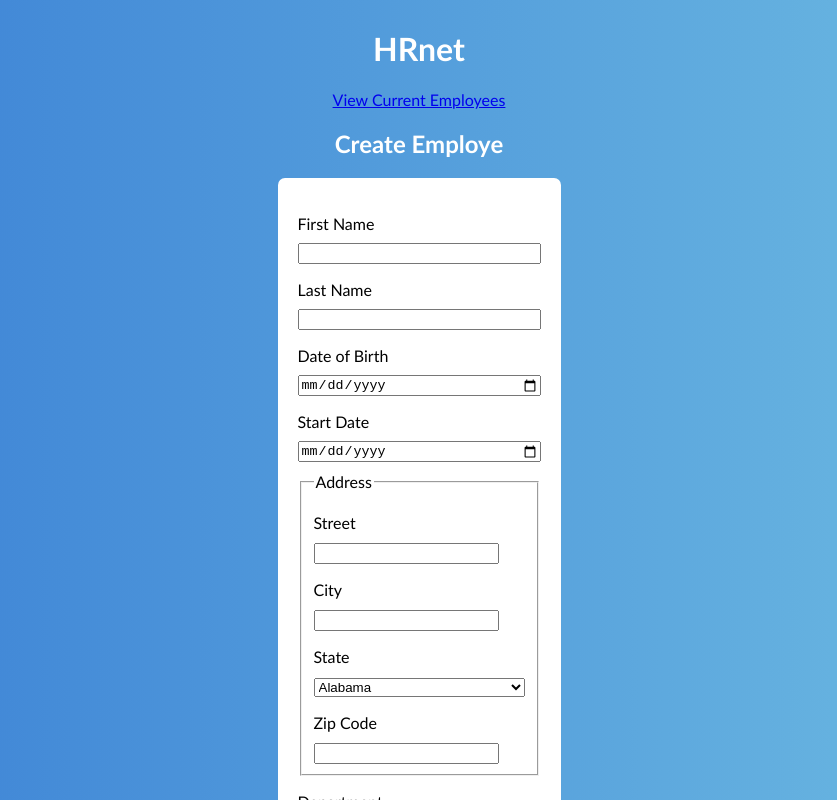
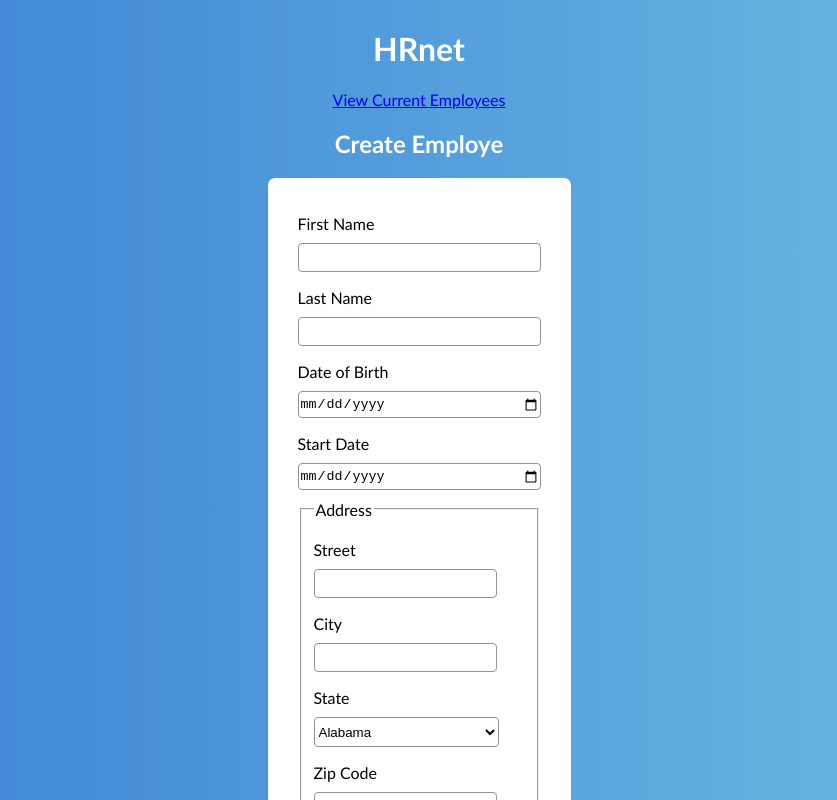
Before and after one commit to geo-tp/HRnet-Data-Table, a React (Create React App) app: page / in a window 1280 px wide. Shown: the top 800 px of the page, without its empty margins (221-1058 px from the left). Built offline with nearby package versions, Linux system fonts and the light colour scheme.

Commit message:
add fixed width for datatable

```diff
--- a/public/css/style.css
+++ b/public/css/style.css
@@ -29,8 +29,22 @@ button:hover {
   display: flex;
   flex-direction: column;
   background-color: white;
-  padding: 20px;
+  padding: 20px 30px;
   border-radius: 7px;
+}
+.employee-create-form input {
+  height: 25px;
+  border-radius: 4px;
+  border: 1px solid #939393;
+}
+.employee-create-form fieldset select {
+  width: 88%;
+}
+.employee-create-form select {
+  height: 30px;
+  border: 1px solid #939393;
+  background-color: white;
+  border-radius: 4px;
 }
 .employee-create-form__button {
   width: 80px;
@@ -100,13 +114,16 @@ button:hover {
   padding: 20px;
   border: 1px solid #e1e1e1;
   border-radius: 5px;
-  font-family: "Gill Sans", "Gill Sans MT", Calibri, "Trebuchet MS", sans-serif;
-  max-width: 1200px;
   background-color: white;
 }
 .datatable table {
   border-collapse: collapse;
   width: 100%;
+}
+@media screen and (max-width: 700px) {
+  .datatable {
+    width: 100%;
+  }
 }
 
 .datatable-utilities {
@@ -226,7 +243,7 @@ button:hover {
     display: table-cell;
   }
 }
-@media screen and (max-width: 500px) {
+@media screen and (max-width: 395px) {
   .datatable-body tr td {
     display: none;
   }
@@ -243,6 +260,9 @@ button:hover {
   color: #484848;
   font-size: 0.9em;
 }
+.datatable-head th:hover {
+  opacity: 0.85;
+}
 @media screen and (max-width: 700px) {
   .datatable-head th {
     display: none;
@@ -257,7 +277,7 @@ button:hover {
     display: table-cell;
   }
 }
-@media screen and (max-width: 500px) {
+@media screen and (max-width: 395px) {
   .datatable-head th {
     display: none;
   }
@@ -348,5 +368,8 @@ button:hover {
   margin: 50px 0px;
   margin-top: 0px;
 }
+.datatable-container .datatable {
+  width: 800px;
+}
 
 /*# sourceMappingURL=style.css.map */
--- a/sass/components/_datatable-body.scss
+++ b/sass/components/_datatable-body.scss
@@ -55,7 +55,7 @@
     }
   }
 
-  @include mobile-design {
+  @include small-mobile-design {
     & tr {
       & td {
         display: none;
--- a/sass/components/_datatable-head.scss
+++ b/sass/components/_datatable-head.scss
@@ -6,6 +6,10 @@
     text-align: left;
     color: $color10;
     font-size: 0.9em;
+
+    &:hover {
+      opacity: 0.85;
+    }
   }
 
   @include tablet-design {
@@ -26,7 +30,7 @@
     }
   }
 
-  @include mobile-design {
+  @include small-mobile-design {
     & th {
       display: none;
 
--- a/sass/components/_datatable.scss
+++ b/sass/components/_datatable.scss
@@ -2,12 +2,14 @@
   padding: 20px;
   border: 1px solid $color4;
   border-radius: 5px;
-  font-family: "Gill Sans", "Gill Sans MT", Calibri, "Trebuchet MS", sans-serif;
-  max-width: 1200px;
   background-color: $color1;
 
   & table {
     border-collapse: collapse;
     width: 100%;
   }
+
+  @include tablet-design {
+    width: 100%;
+  }
 }
--- a/sass/components/_employee-create-form.scss
+++ b/sass/components/_employee-create-form.scss
@@ -2,8 +2,27 @@
   display: flex;
   flex-direction: column;
   background-color: $color1;
-  padding: 20px;
+  padding: 20px 30px;
   border-radius: 7px;
+
+  & input {
+    height: 25px;
+    border-radius: 4px;
+    border: 1px solid $color7;
+  }
+
+  & fieldset {
+    & select {
+      width: 88%;
+    }
+  }
+
+  & select {
+    height: 30px;
+    border: 1px solid $color7;
+    background-color: $color1;
+    border-radius: 4px;
+  }
 
   &__button {
     width: 80px;
--- a/sass/containers/_datatable-container.scss
+++ b/sass/containers/_datatable-container.scss
@@ -3,4 +3,8 @@
   justify-content: center;
   margin: 50px 0px;
   margin-top: 0px;
+
+  & .datatable {
+    width: 800px;
+  }
 }
--- a/sass/utils/_mixins.scss
+++ b/sass/utils/_mixins.scss
@@ -2,6 +2,12 @@
   -webkit-box-shadow: inset 0px 0px 14px 0px rgba(207, 207, 207, 1);
   -moz-box-shadow: inset 0px 0px 14px 0px rgba(207, 207, 207, 1);
   box-shadow: inset 0px 0px 14px 0px rgba(207, 207, 207, 1);
+}
+
+@mixin small-mobile-design {
+  @media screen and (max-width: 395px) {
+    @content;
+  }
 }
 
 @mixin mobile-design {
```
Also changed, not shown: 1 other file (tests, documents, lock files or other folders).
